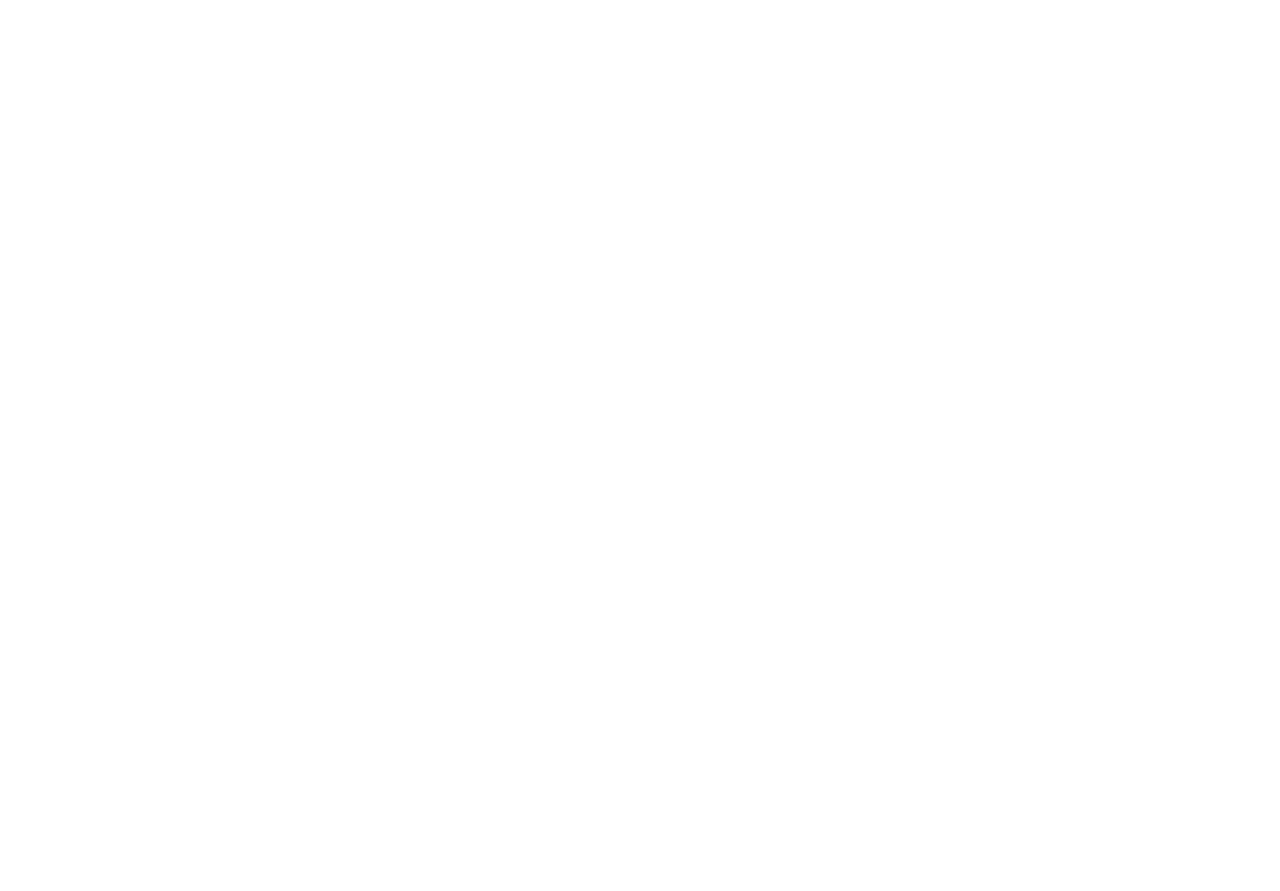
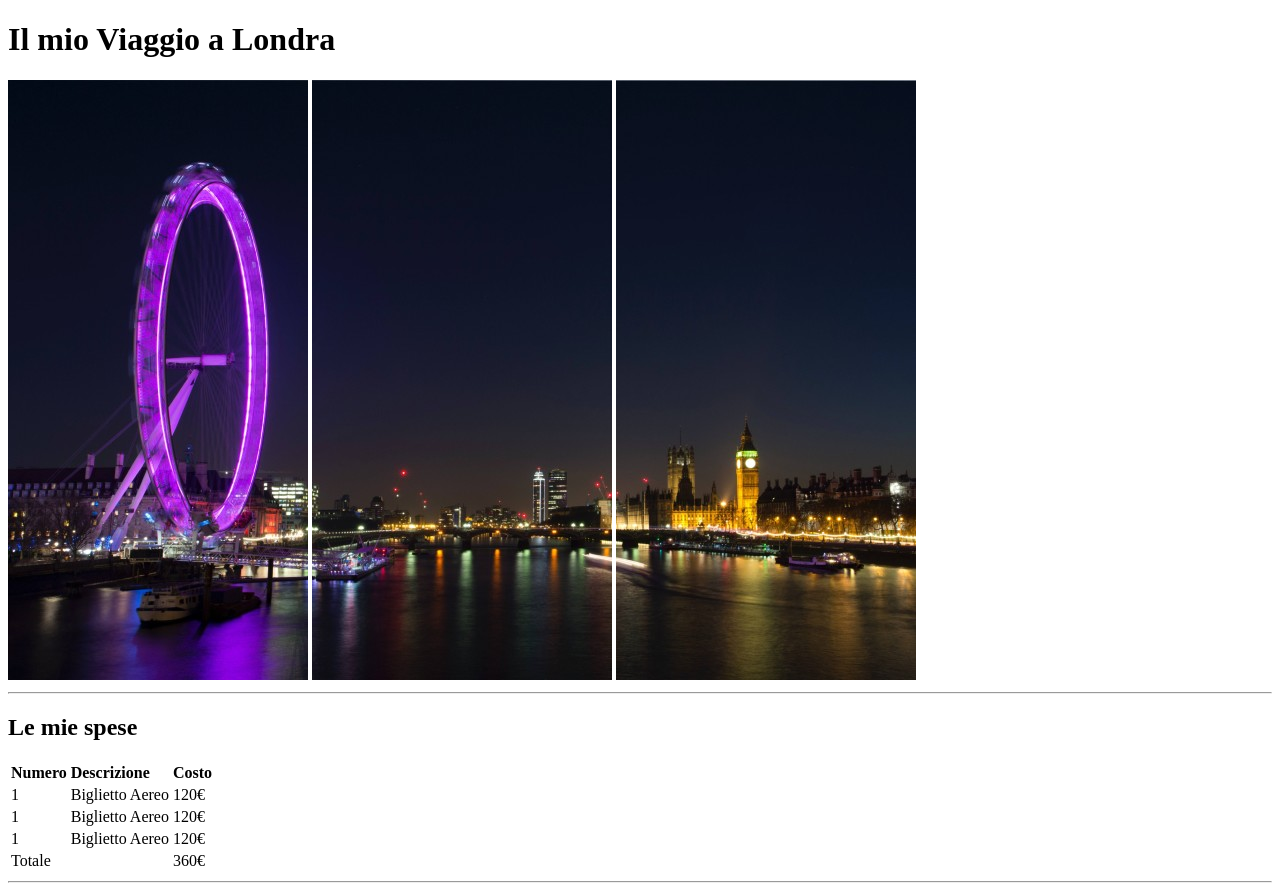
Before and after one commit to IonCatana/html-london-trip, a plain HTML site: page index.html in a window 1280 px wide. Before the commit the page ends 800 px from the top, so only its background shows below. Drawn offline with Linux system fonts and the light colour scheme.

Commit message:
add table

```diff
--- a/index.html
+++ b/index.html
@@ -4,9 +4,47 @@
     <meta charset="UTF-8">
     <meta http-equiv="X-UA-Compatible" content="IE=edge">
     <meta name="viewport" content="width=device-width, initial-scale=1.0">
-    <title>Document</title>
+    <title>Viaggio a Londra</title>
 </head>
 <body>
+    <h1>
+        Il mio Viaggio a Londra
+    </h1>
+    <img src="img/pexels-bill-emrich-230794-0.jpg" alt="">
+    <img src="img/pexels-bill-emrich-230794-1.jpg" alt="">
+    <img src="img/pexels-bill-emrich-230794-2.jpg" alt="">
+    <hr>
+    <h2>Le mie spese</h2>
+    <table>
+        <tbody>
+            <tr>
+                <td><strong>Numero</strong></td>
+                <td><strong>Descrizione</strong></td>
+                <td><strong>Costo</strong></td>
+            </tr>
+            <tr>
+                <td>1</td>
+                <td>Biglietto Aereo</td>
+                <td>120€</td>
+            </tr>
+            <tr>
+                <td>1</td>
+                <td>Biglietto Aereo</td>
+                <td>120€</td>
+            </tr>
+            <tr>
+                <td>1</td>
+                <td>Biglietto Aereo</td>
+                <td>120€</td>
+            </tr>
+            <tr>
+                <td>Totale</td>
+                <td></td>
+                <td>360€</td>
+            </tr>
+        </tbody>
+    </table>
+    <hr>
 
 </body>
 </html>
```
